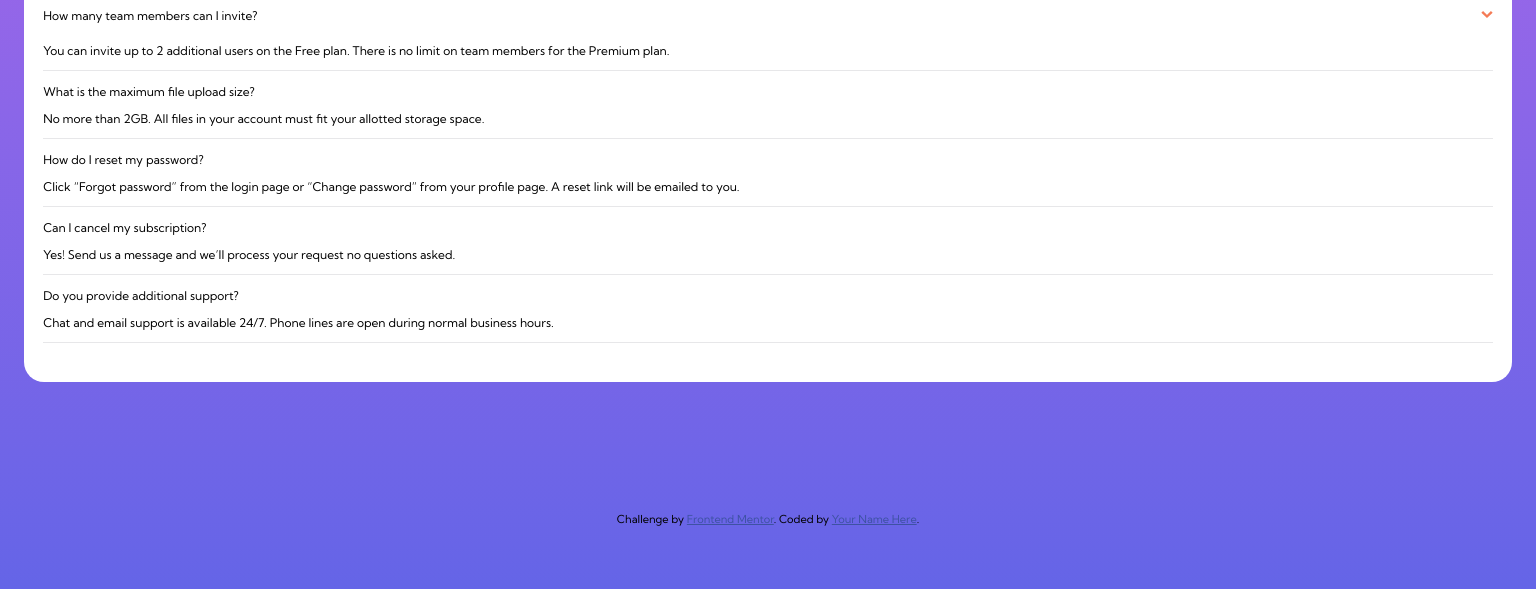
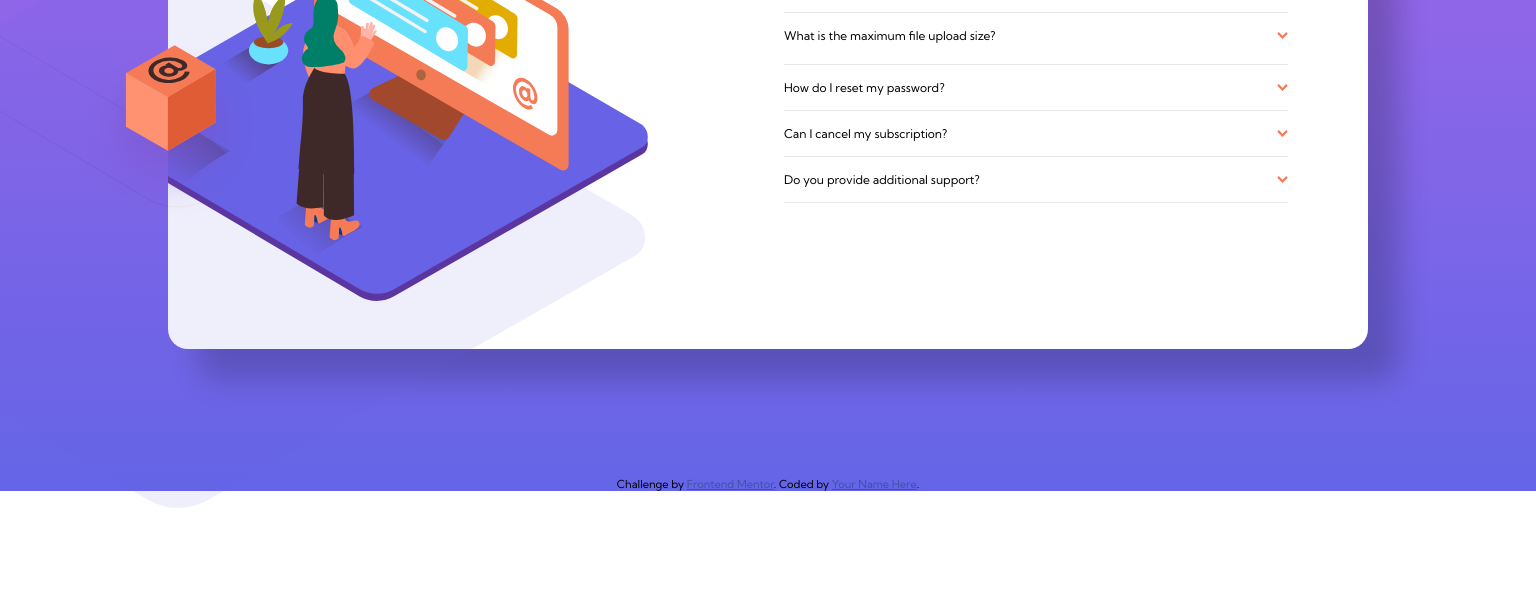
Before and after one commit to Oussous-Abdelhadi/faq-accordion-card-main, a plain HTML site: page index.html in a window 1536 px wide. Shown: the part 341-930 px from the top of the page. After the commit the page ends 849 px from the top, so only its background shows below. Drawn offline with Linux system fonts and the light colour scheme.

Commit message:
responsive large screen and animation onclick question faq

```diff
--- a/index.html
+++ b/index.html
@@ -20,35 +20,77 @@
 <body>
 
   <main>
+
+    <!-- IMG MOBILE -->
     <img src="images/illustration-woman-online-mobile.svg" alt="" id="img">
     <img src="images/bg-pattern-mobile.svg" alt="" id="shadow-img">
-    <section>
+
+    <!-- IMG DESKSTOP -->
+    <img src="images/bg-pattern-desktop.svg" alt="" id="img-pattern">
+    <img src="/images/illustration-box-desktop.svg" alt="" id="illu-box">
+    <section class="section_mobile">
+      <div class="div-img-woman">
+        <img src="/images/illustration-woman-online-desktop.svg" alt="" id="illu-woman">
+
+      </div>
+      <div class="content">
+
         <h1>FAQ</h1>
+
         <div class="block">
           <div class="title_titles">
             <p class="title">How many team members can I invite?</p>
             <img src="images/icon-arrow-down.svg" alt="icon arrow" id="icon_arrow">
-
           </div>
           <p class="description">You can invite up to 2 additional users on the Free plan. There is no limit on team members for the Premium plan.</p>
           </div>
+
           <hr>
+
+        <div class="block2">
+          <div class="title_titles">
           <p class="title">What is the maximum file upload size?</p>
+          <img src="images/icon-arrow-down.svg" alt="icon arrow" id="icon_arrow">
+          </div>
           <p class="description">No more than 2GB. All files in your account must fit your allotted storage space.
+        </div>
         </p>
+
         <hr>
+
+        <div class="block3">
+          <div class="title_titles">
             <p class="title">How do I reset my password?</p>
+            <img src="images/icon-arrow-down.svg" alt="icon arrow" id="icon_arrow">
+          </div>
           <p class="description">Click “Forgot password” from the login page or “Change password” from your profile page.
             A reset link will be emailed to you.</p>
+
+        </div>
+
         <hr>
 
+        <div class="block4">
+          <div class="title_titles">
             <p class="title">Can I cancel my subscription?</p>
+            <img src="images/icon-arrow-down.svg" alt="icon arrow" id="icon_arrow">
+          </div>
           <p class="description">Yes! Send us a message and we’ll process your request no questions asked.</p>
+        </div>
+
         <hr>
 
+        <div class="block5">
+          <div class="title_titles">
             <p class="title">Do you provide additional support?</p>
+            <img src="images/icon-arrow-down.svg" alt="icon arrow" id="icon_arrow">
+          </div>
           <p class="description">Chat and email support is available 24/7. Phone lines are open during normal business hours.</p>
+        </div>
+
         <hr>
+      </div>
+
     </section>
   </main>
 
@@ -57,5 +99,7 @@
     Challenge by <a href="https://www.frontendmentor.io?ref=challenge" target="_blank">Frontend Mentor</a>.
     Coded by <a href="#">Your Name Here</a>.
   </div>
+
+  <script src="script.js"></script>
 </body>
 </html>
--- /dev/null
+++ b/script.js
@@ -0,0 +1,26 @@
+
+const elements = document.querySelectorAll(
+    '.content div'
+  );
+
+  elements.forEach(element => {
+    // console.log(element);
+    element.addEventListener('click', function name(event) {
+        if (element.classList[0].includes('block') ) {
+            let block = element.classList[0];
+            let description = document.querySelector(`.${block} .description`);
+            if (description.style.display === "block") {
+                description.style.display = "none";
+              } else {
+                description.style.display = "block";
+              }
+
+            let arrow = document.querySelector(`.${block} #icon_arrow`);
+            if (arrow.style.transform === "rotate(180deg)") {
+                arrow.style.transform = "rotate(0deg)";
+              } else {
+                arrow.style.transform = "rotate(180deg)";
+              }
+        }
+    })
+  });
--- a/style.css
+++ b/style.css
@@ -8,7 +8,7 @@ body {
     font-family: 'Kumbh Sans', sans-serif;
 }
 
-section {
+.section_mobile {
     background: white;
     margin: 8.1rem 1.5rem;
     padding-top: 7rem;
@@ -60,4 +60,101 @@ hr {
 #icon_arrow {
     width: auto;
     height: .5rem;
+    transform: rotate(0deg);
 }
+
+#img-pattern {
+    display: none;
+}
+
+#illu-box {
+    display: none;
+}
+
+#illu-woman {
+    display: none;
+}
+
+.div-img-woman {
+    display: none;
+}
+
+.description {
+    display: none;
+}
+
+@media screen and (min-width : 1290px) {
+
+    h1 {
+        text-align: left;
+    }
+
+    .section_mobile {
+        padding: 0 5rem;
+        padding-left: 0;
+        padding-top: 2rem;
+        padding-bottom: 3rem;
+        margin: auto;
+        margin-bottom: 10%;
+        box-shadow: 30px 30px 30px 1px rgba(0, 0, 0, 0.2);
+        display: flex;
+        justify-content: space-between;
+        max-width: 70rem;
+        min-height: 25rem;
+    }
+
+    #img {
+        display: none;
+    }
+
+    #shadow-img {
+        display: none;
+    }
+
+    img {
+        position: absolute;
+    }
+
+    #icon_arrow {
+        position: relative;
+    }
+
+    #img-pattern {
+        display: block;
+        margin-left: -28rem;
+        margin-top: -6rem;
+    }
+
+    #illu-box {
+        display: block;
+        position: relative;
+        left: -3.3rem;
+        top: 24rem;
+        z-index: 200;
+    }
+
+    .div-img-woman {
+        display: block;
+        width: 50%;
+        overflow:hidden;
+    }
+
+    .content {
+        width: 45%;
+    }
+
+    #illu-woman {
+        display: block;
+        position: relative;
+        width: 35rem;
+        height: auto;
+        left: -5rem;
+        /* top: 3rem; */
+    }
+
+    main {
+        max-width: 80rem;
+        margin: auto;
+    }
+
+}
```
Lines whose indentation alone changed are shown as unchanged.
